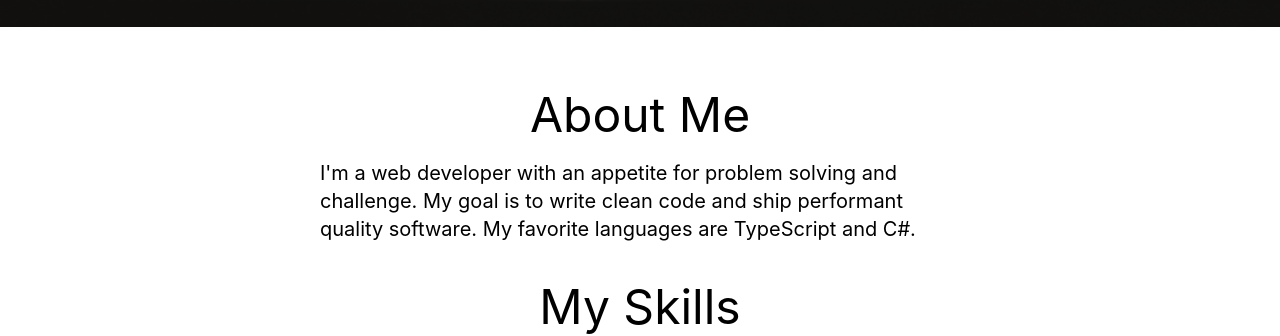
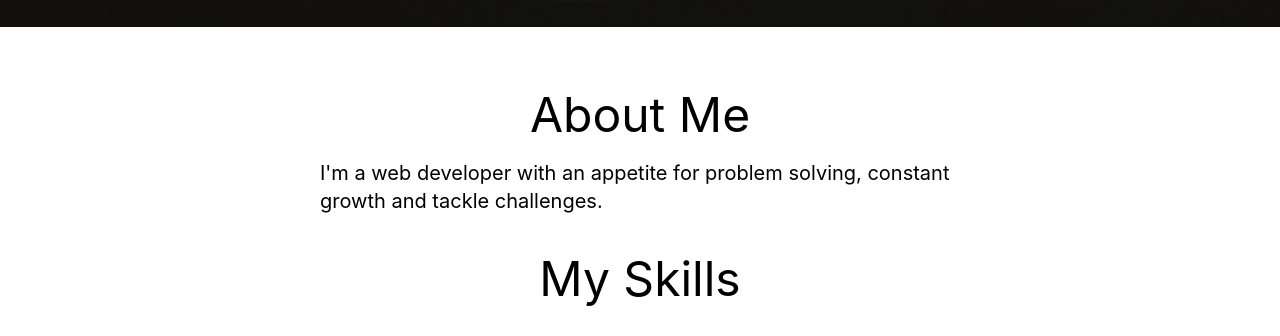
Before and after one commit to thanosades/nextjs-portfolio, a Next.js app: page / in a window 1280 px wide. Shown: the part 773-1109 px from the top of the page. Built offline with nearby package versions, Linux system fonts and the light colour scheme; no server answers.

Commit message:
change about

```diff
--- a/components/About.js
+++ b/components/About.js
@@ -5,8 +5,7 @@ export default function About() {
     <article id="about" className="about w-screen">
       <section className="w-screen text-xl flex flex-col justify-start items-center">
         <h3 className="text-5xl">About Me</h3>
-        <p className="mt-5 w-1/2">I&apos;m a web developer with an appetite for problem solving and challenge. My goal is to write clean code and ship performant quality software.
-        My favorite languages are TypeScript and C#.</p>
+        <p className="mt-5 w-1/2">I&apos;m a web developer with an appetite for problem solving, constant growth and tackle challenges.</p>
       </section>
       <section className=" mt-10 w-screen flex flex-col justify-start items-center">
         <h3 className="text-5xl">My Skills</h3>
```
